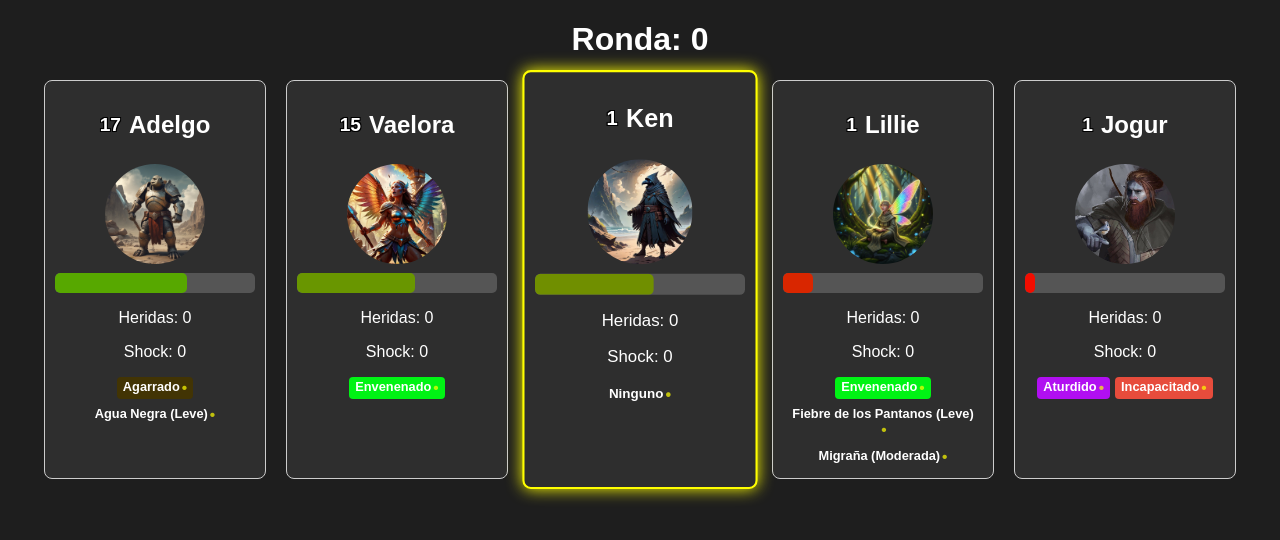
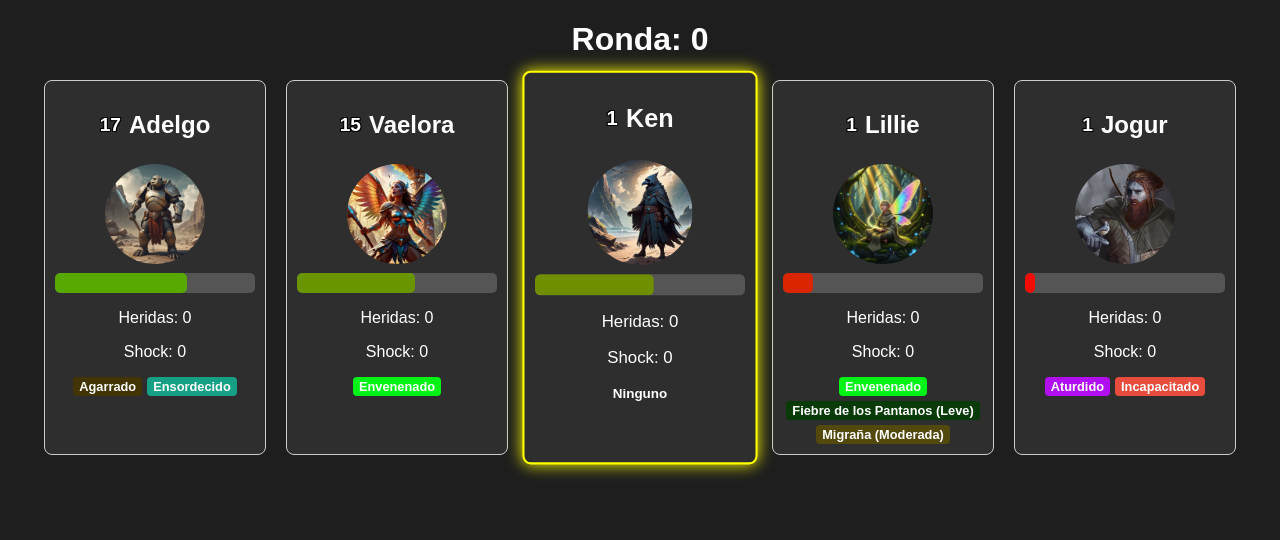
Before and after one commit to corona314/dnd_dashboard, a Flask app: page /dashboard in a window 1280 px wide. Shown: the top 540 px of the page. Run offline with Flask 3, Linux system fonts and the light colour scheme.

Commit message:
Eliminado el punto de después de los estados. Bugs resueltos

```diff
--- a/personajes.json
+++ b/personajes.json
@@ -34,7 +34,7 @@
             "imagen": "adelgo.jpeg",
             "estados": [
                 "Agarrado",
-                "Agua Negra (Leve)"
+                "Ensordecido"
             ],
             "iniciativa": 17,
             "turno": false
--- a/templates/dashboard.html
+++ b/templates/dashboard.html
@@ -96,16 +96,6 @@ body {
     transition: transform 0.2s;
 }
 
-/* Indicar que hay descripción con un pequeño círculo */
-.estado::after {
-    content: '•';
-    color: yellow;
-    font-size: 1.2em;
-    margin-left: 2px;
-    vertical-align: middle;
-    opacity: 0.7;
-}
-
 /* Hover: agrandar estado */
 .estado:hover {
     transform: scale(1.2);
@@ -166,10 +156,11 @@ body {
 .estado.Paralizado { background-color: #53ebac; }
 .estado.Petrificado { background-color: #5e2500; }
 
-.estado\.Leve { background-color: #90ee90; }
-.estado\.Moderada { background-color: #ffd700; }
-.estado\.Grave { background-color: #ff8c00; }
-.estado\.Crítica { background-color: #ff4500; }
+.estado.Leve { background-color: #093b09; }
+.estado.Moderada { background-color: #53490d; }
+.estado.Grave { background-color: #5a3910; }
+.estado.Crítica { background-color: #632711; }
+
 /* Animación de parpadeo rojo */
 @keyframes parpadeo-rojo {
 0% { background-color: #2e2e2e; }
@@ -283,8 +274,14 @@ function crearPersonajeHTML(p){
     const clases = [claseShock];
     if(p.turno) clases.push("turno");
 
+    // Generar HTML de estados con colores
     const estadosHTML = p.estados && p.estados.length
-        ? p.estados.map(e => `<span class="estado ${e}">${e}<span class="tooltip">${descripcionesEstados[e] || "Sin descripción"}</span></span>`).join(' ')
+        ? p.estados.map(e => {
+            // Detectar nivel de enfermedad y asignar clase CSS
+            const match = e.match(/\((Leve|Moderada|Grave|Crítica)\)$/);
+            const claseNivel = match ? match[1] : e; // si no hay nivel, usa el nombre completo
+            return `<span class="estado ${claseNivel}">${e}<span class="tooltip">${descripcionesEstados[e] || "Sin descripción"}</span></span>`;
+        }).join(' ')
         : `<span class="estado">Ninguno</span>`;
 
     return `
@@ -300,6 +297,7 @@ function crearPersonajeHTML(p){
         <div class="estados">${estadosHTML}</div>
     </div>`;
 }
+
 
 // Función de actualización incremental
 async function actualizarDashboard(){
```
Also changed, not shown: templates/control.html (+16 -0 lines).
